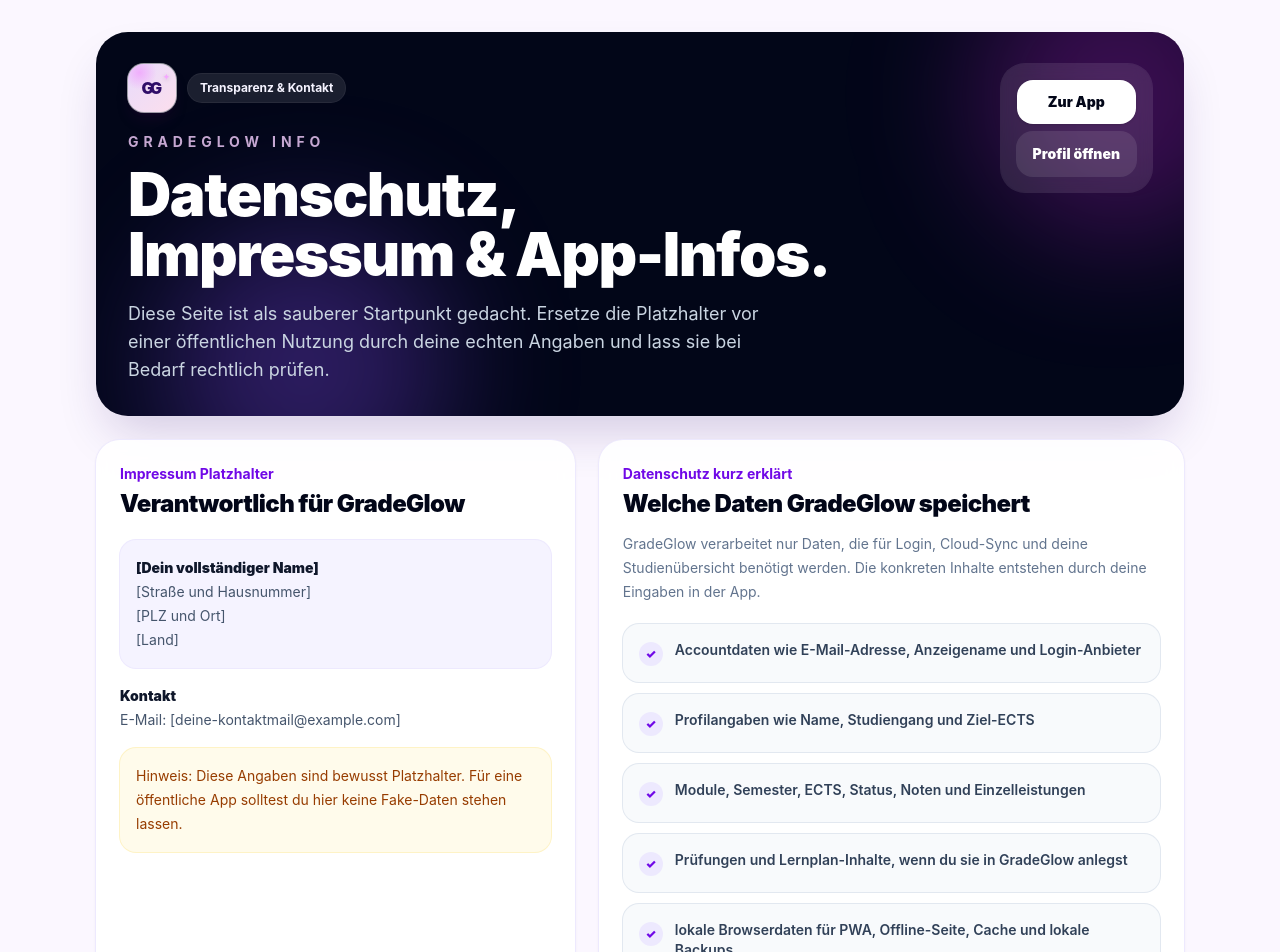
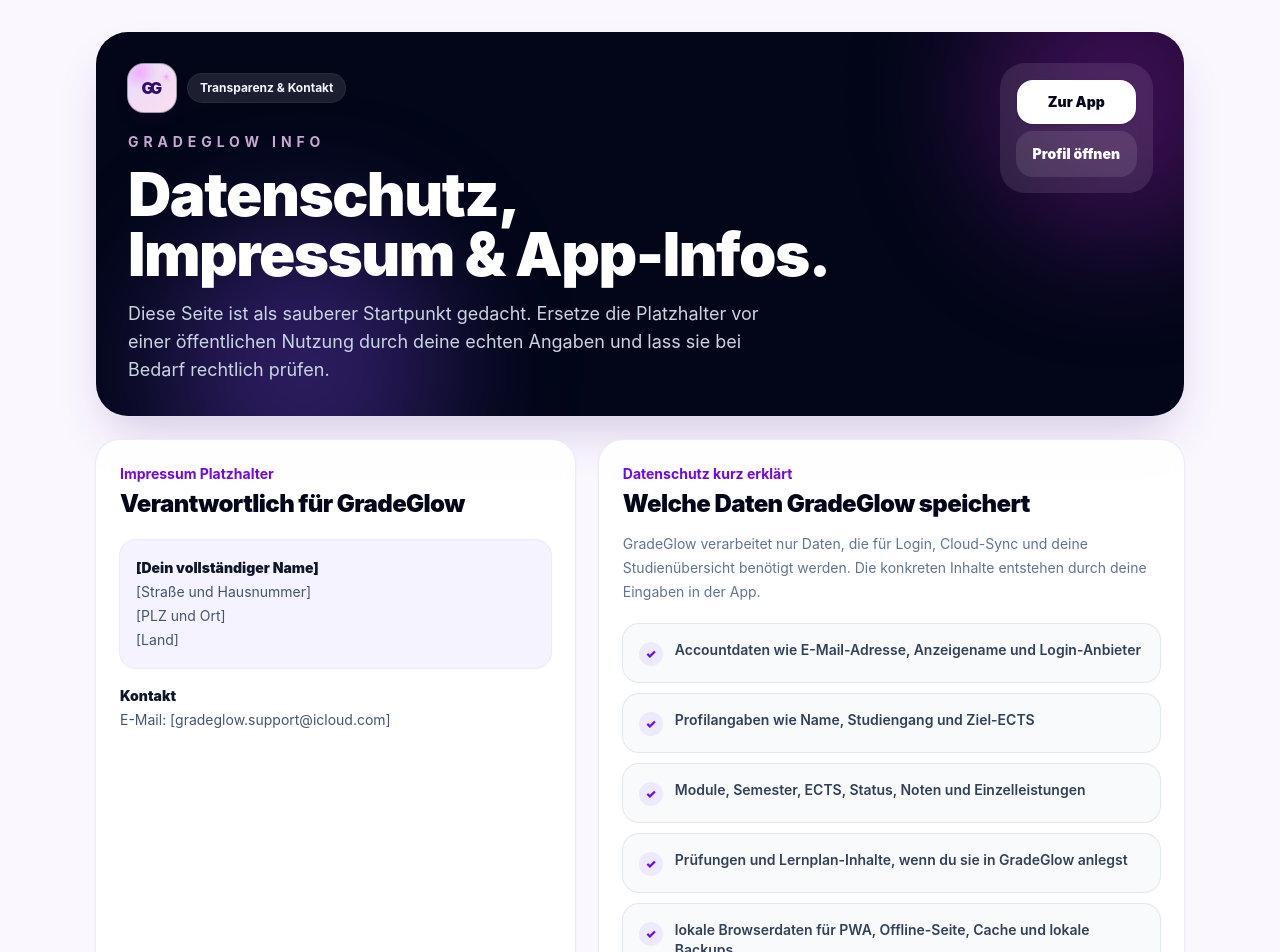
Before and after one commit to powl-ai/gradeglow, a Next.js app: page /info in a window 1280 px wide. Shown: the top 952 px of the page. Built offline with nearby package versions, Linux system fonts and the light colour scheme.

Commit message:
Add Impressum

```diff
--- a/src/app/info/page.tsx
+++ b/src/app/info/page.tsx
@@ -96,13 +96,10 @@ export default function InfoPage() {
 
               <div>
                 <p className="font-black text-slate-900">Kontakt</p>
-                <p>E-Mail: [deine-kontaktmail@example.com]</p>
+                <p>E-Mail: [gradeglow.support@icloud.com]</p>
               </div>
 
-              <p className="rounded-2xl bg-amber-50 p-4 text-amber-800 ring-1 ring-amber-100">
-                Hinweis: Diese Angaben sind bewusst Platzhalter. Für eine öffentliche App solltest du hier
-                keine Fake-Daten stehen lassen.
-              </p>
+
             </div>
           </article>
 
```
